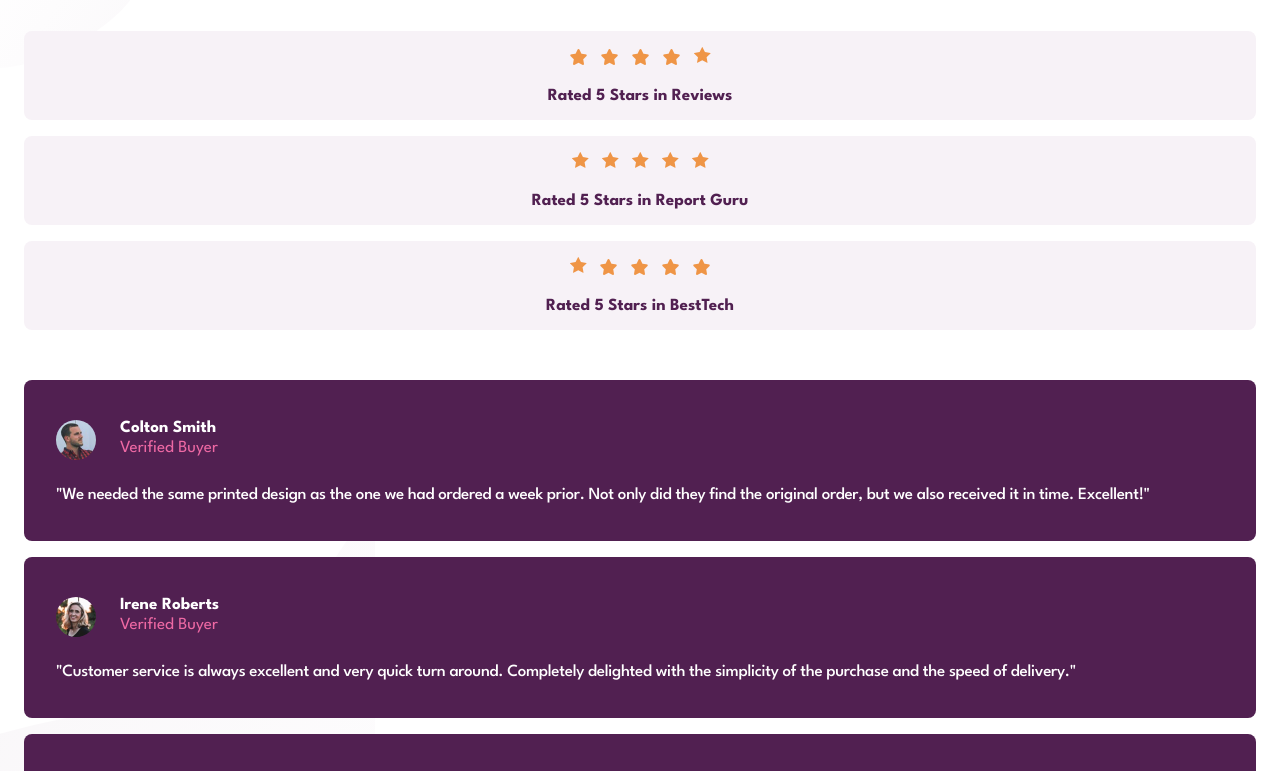
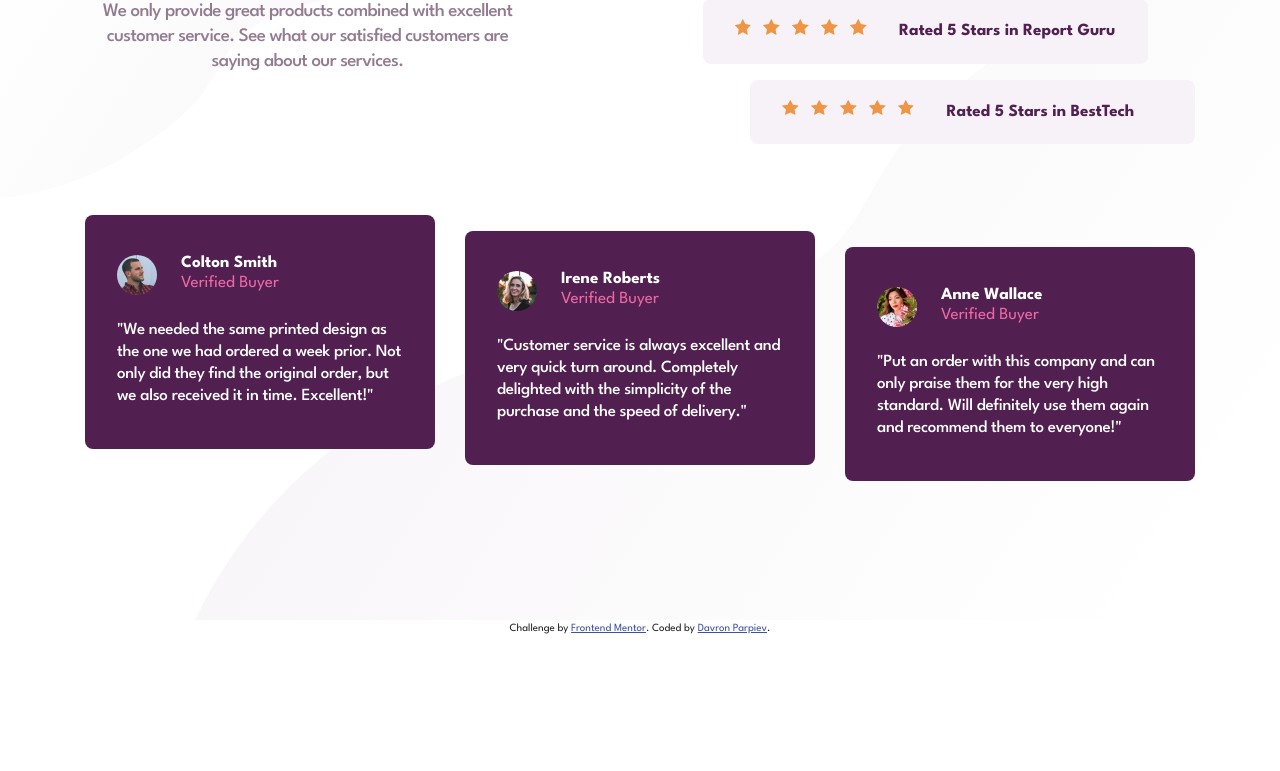
Before and after one commit to dhpcode/social_proof_section, a plain HTML site: page index.html in a window 1280 px wide. Shown: the part 164-935 px from the top of the page. After the commit the page ends 800 px from the top, so only its background shows below. Drawn offline with Linux system fonts and the light colour scheme.

Commit message:
Add desktop screen styles

```diff
--- a/css/styles.css
+++ b/css/styles.css
@@ -74,7 +74,7 @@ img {
 
 .container {
   width: 100%;
-  max-width: 1158 px;
+  max-width: 1158px;
   padding-left: 24px;
   padding-right: 24px;
   margin-left: auto;
@@ -86,7 +86,6 @@ img {
 .main-content {
   flex-grow: 1;
   padding-top: 82px;
-  padding-bottom: 99px;
   background-image: url('../images/bg-pattern-top-mobile.svg'), url('../images/bg-pattern-bottom-mobile.svg');
   background-repeat: no-repeat;
   background-position: top left, bottom left;
@@ -133,8 +132,13 @@ img {
   margin-bottom: 16px;
 }
 
+.fa-star {
+  width: 16.55px;
+  height: 15.77px;
+}
+
 .fa-star:not(:last-child) {
-  margin-right: 9px;
+  margin-right: 8.45px;
 }
 
 .intro__rating-stars {
@@ -210,11 +214,6 @@ img {
 }
 
 
-
-
-
-
-
 /* RETINA BACKGROUNDS */
 @media only screen and (-webkit-min-device-pixel-ratio: 2),
 only screen and (min--moz-device-pixel-ratio: 2),
@@ -222,3 +221,95 @@ only screen and (-o-min-device-pixel-ratio: 2/1),
 only screen and (min-device-pixel-ratio: 2),
 only screen and (min-resolution: 192dpi),
 only screen and (min-resolution: 2dppx) {}
+
+
+/* MEDIA QUERIES */
+
+@media screen and (min-width: 768px) {
+
+  .main-content {
+    background-image: url('../images/bg-pattern-top-desktop.svg'), url('../images/bg-pattern-bottom-desktop.svg');
+    background-repeat: no-repeat;
+    background-position: top left, bottom right;
+  }
+
+  .intro {
+    display: flex;
+    gap: 60px;
+    margin-bottom: 71px;
+  }
+
+  .intro__main {
+    width: 50%;
+    max-width: 445px;
+  }
+
+  .intro__ratings {
+    display: flex;
+    flex-direction: column;
+    width: 50%;
+    max-width: 540px;
+    margin: 0;
+  }
+
+  .intro__rating {
+    display: flex;
+    gap: 32px;
+    align-items: center;
+    padding: 20px 32px;
+    width: 445px;
+  }
+
+  .intro__rating--center {
+    align-self: center;
+  }
+
+  .intro__rating--right {
+    align-self: flex-end;
+  }
+
+  .intro__rating-stars {
+    margin-bottom: 0;
+  }
+
+  .user-reviews {
+    display: flex;
+    gap: 30px;
+    padding: 0;
+    height: 266px;
+  }
+
+  .user-review:not(:last-child) {
+    margin: 0;
+  }
+
+  .user-review {
+    width: 350px;
+    height: 234px;
+  }
+
+  .user-review--center {
+    align-self: center;
+  }
+
+  .user-review--bottom {
+    align-self: flex-end;
+  }
+
+
+}
+
+
+@media screen and (min-width: 1150px) {
+  .intro {
+    gap: 125px;
+  }
+
+  .intro__maing,
+  .intro__ratings {
+    width: 100%;
+    flex-grow: 1;
+  }
+
+
+}
--- a/index.html
+++ b/index.html
@@ -49,10 +49,10 @@
         <div class="intro__ratings">
           <div class="intro__rating">
             <div class="intro__rating-stars">
-              <i style="color: #ef9546;" class="fa-solid fa-star"></i>
-              <i style="color: #ef9546;" class="fa-solid fa-star"></i>
-              <i style="color: #ef9546;" class="fa-solid fa-star"></i>
-              <i style="color: #ef9546;" class="fa-solid fa-star"></i>
+              <img class="fa-star" src="images/icon-star.svg" alt="" width="" height="">
+              <img class="fa-star " src="images/icon-star.svg" alt="" width="" height="">
+              <img class="fa-star" src="images/icon-star.svg" alt="" width="" height="">
+              <img class="fa-star" src="images/icon-star.svg" alt="" width="" height="">
               <img class="fa-star" src="images/icon-star.svg" alt="" width="" height="">
             </div>
             <p class="intro__rating-text">Rated 5 Stars in Reviews</p>
@@ -70,10 +70,10 @@
           <div class="intro__rating  intro__rating--right">
             <div class="intro__rating-stars">
               <img class="fa-star" src="images/icon-star.svg" alt="" width="" height="">
-              <i style="color: #ef9546;" class="fa-solid fa-star"></i>
-              <i style="color: #ef9546;" class="fa-solid fa-star"></i>
-              <i style="color: #ef9546;" class="fa-solid fa-star"></i>
-              <i style="color: #ef9546;" class="fa-solid fa-star"></i>
+              <img class="fa-star" src="images/icon-star.svg" alt="" width="" height="">
+              <img class="fa-star" src="images/icon-star.svg" alt="" width="" height="">
+              <img class="fa-star" src="images/icon-star.svg" alt="" width="" height="">
+              <img class="fa-star" src="images/icon-star.svg" alt="" width="" height="">
             </div>
             <p class="intro__rating-text">Rated 5 Stars in BestTech</p>
           </div>
@@ -92,7 +92,7 @@
             Excellent!"
           </div>
         </div>
-        <div class="user-review">
+        <div class="user-review user-review--center">
           <div class="user-review__buyer">
             <img class="user-review__img" src="images/image-irene.jpg" alt="" width="" height="">
             <div class="user-review__name">Irene Roberts</div>
@@ -103,9 +103,9 @@
             delighted with the simplicity of the purchase and the speed of delivery."
           </div>
         </div>
-        <div class="user-review">
+        <div class="user-review user-review--bottom">
           <div class="user-review__buyer">
-            <img class="user-review__img" src="images/image-colton.jpg" alt="" width="" height="">
+            <img class="user-review__img" src="images/image-anne.jpg" alt="" width="" height="">
             <div class="user-review__name">Anne Wallace</div>
             <div class="user-review__position">Verified Buyer</div>
           </div>
@@ -116,11 +116,11 @@
         </div>
       </section>
   </main>
-    <div class="attribution">
-      Challenge by
-      <a href="https://www.frontendmentor.io?ref=challenge" target="_blank">Frontend Mentor</a>. Coded by <a
-        href="#">Davron Parpiev</a>.
-    </div>
+  <div class="attribution">
+    Challenge by
+    <a href="https://www.frontendmentor.io?ref=challenge" target="_blank">Frontend Mentor</a>. Coded by <a
+      href="#">Davron Parpiev</a>.
+  </div>
   </div>
 </body>
 
```
